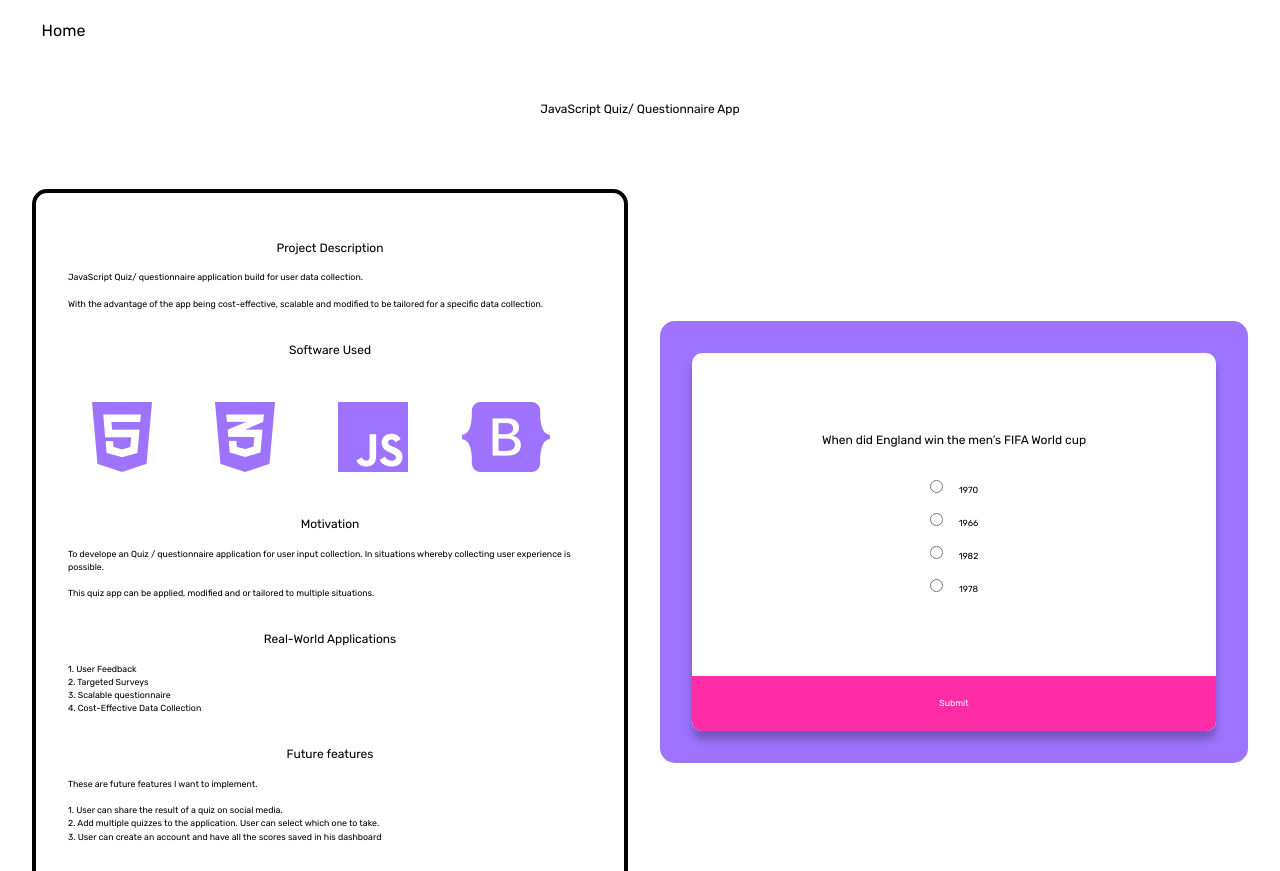
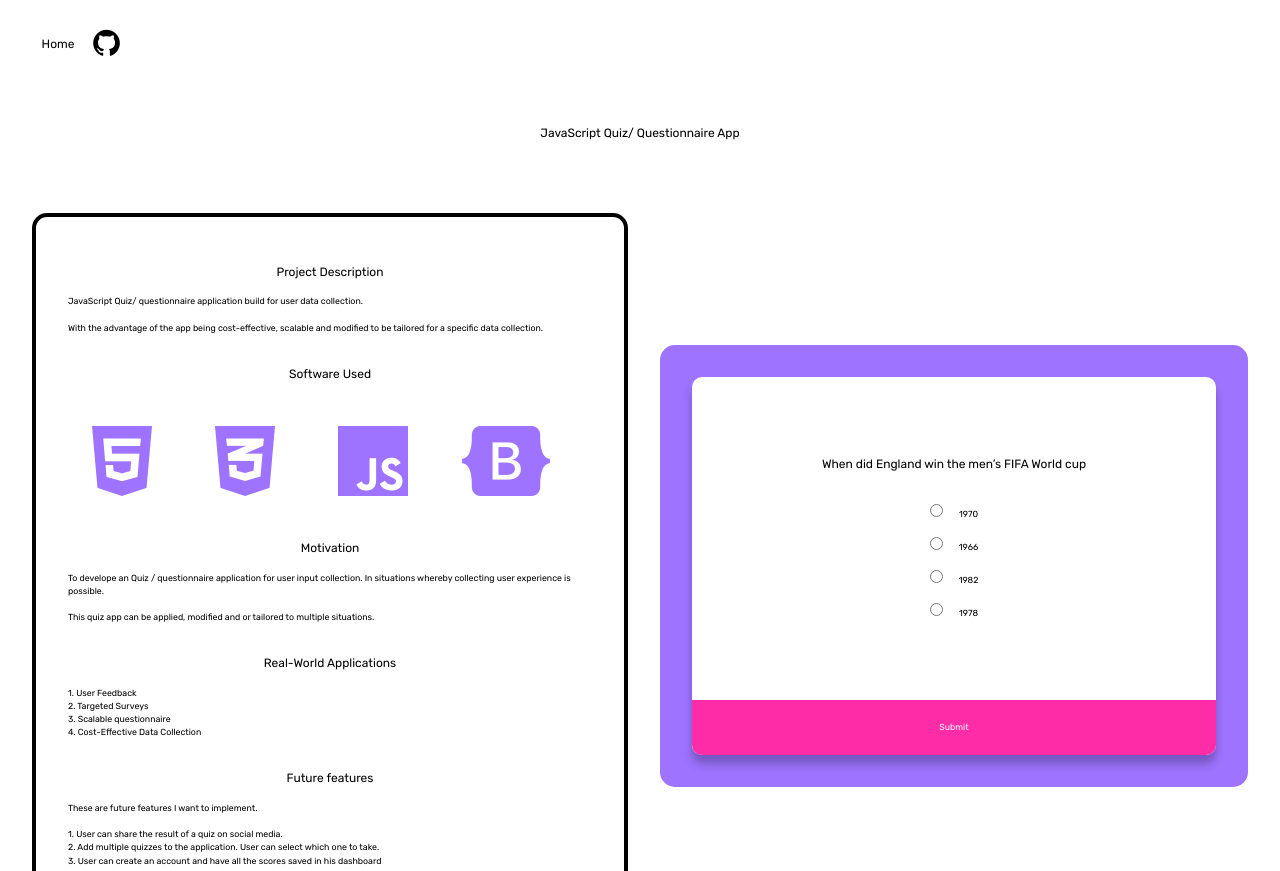
Before and after one commit to Todd-Owen-Mpeli/JavaScript-Quiz-Questionnaire-App, a plain HTML site: page index.html in a window 1280 px wide. Shown: the top 871 px of the page. Drawn offline with nearby package versions, Linux system fonts and the light colour scheme.

Commit message:
Updated the css styling and added the correct github link.

```diff
--- a/index.html
+++ b/index.html
@@ -40,7 +40,14 @@
 			<nav class="nav">
 				<div class="nav__title">
 					<li>
-						<a href="index.html">Home</a>
+						<a href="index.html" class="website-name">Home</a>
+					</li>
+					<li>
+						<a
+							href="https://github.com/Todd-Owen-Mpeli/JavaScript-Quiz-Questionnaire-App"
+							target="_blank"
+							><i class="uil uil-github"></i
+						></a>
 					</li>
 				</div>
 			</nav>
--- a/styles.css
+++ b/styles.css
@@ -128,17 +128,31 @@ p {
 	font-family: var(--font-body);
 }
 
+.nav__title {
+	display: flex;
+	align-items: center;
+	justify-content: space-between;
+}
+
 .nav li {
 	color: var(--color-font-black);
 }
 
 .website-name {
-	height: auto;
 	font-size: var(--font-size-large);
 }
 
 .website-name:hover {
 	transition: all 0.5s ease-in-out;
+	color: var(--color-navigation-hover-accent-pinkRedPurple);
+}
+
+.uil {
+	margin-left: 1rem;
+	font-size: 2rem;
+}
+.uil:hover {
+	margin-left: 1rem;
 	color: var(--color-navigation-hover-accent-pinkRedPurple);
 }
 
```
